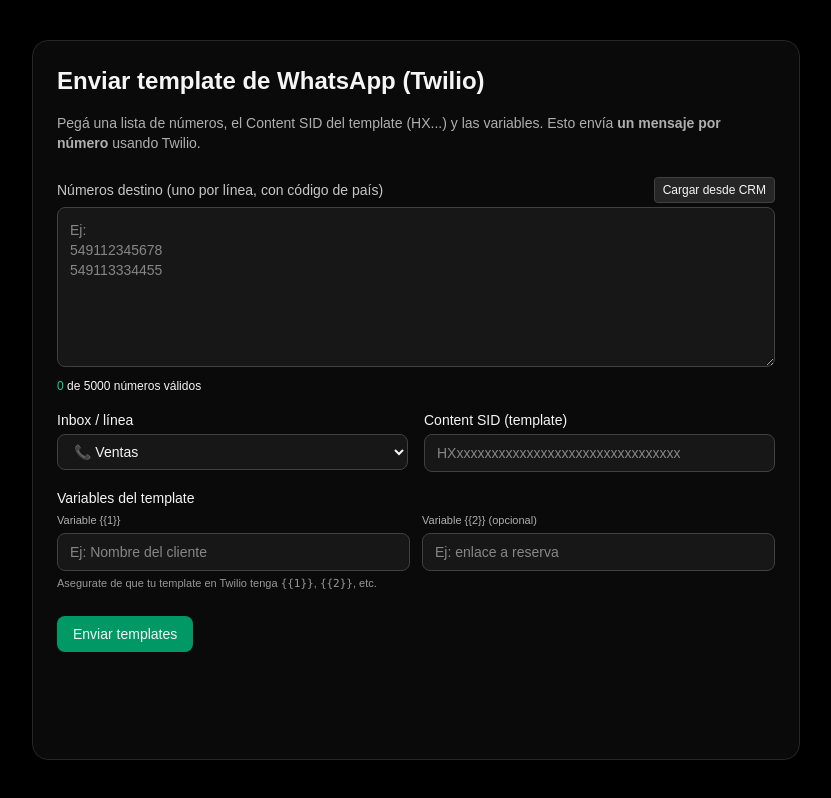
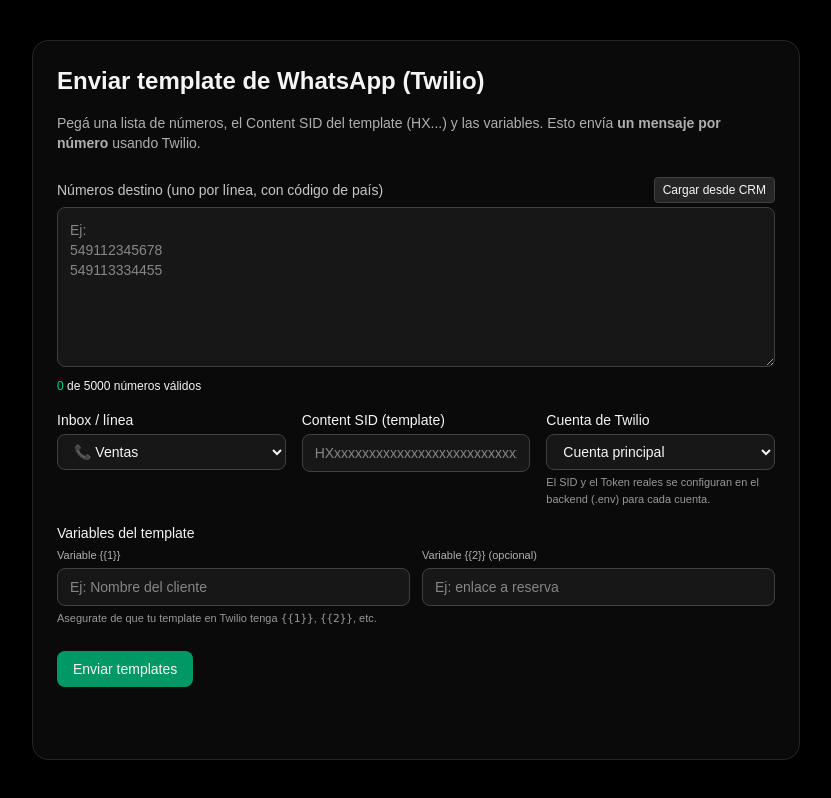
Before and after one commit to bokkarrajon26-coder/supra, a Next.js app: page /templates-bulk in a window 1280 px wide. Shown: the whole page, without its empty margins (224-1055 px from the left). Built offline with nearby package versions, Linux system fonts and the light colour scheme.

Commit message:
Update page.tsx

```diff
--- a/app/templates-bulk/page.tsx
+++ b/app/templates-bulk/page.tsx
@@ -21,7 +21,7 @@ export default function TemplatesBulkPage() {
   const [sending, setSending] = useState(false);
   const [results, setResults] = useState<SendResult[] | null>(null);
   const [error, setError] = useState<string | null>(null);
-
+  const [accountKey, setAccountKey] = useState("main");
   // numeros
   const [rawNumbers, setRawNumbers] = useState("");
   const [numbers, setNumbers] = useState<string[]>([]);
@@ -95,6 +95,8 @@ export default function TemplatesBulkPage() {
       variables: {
         "1": var1,
         "2": var2,
+        accountKey, // 👈 clave de cuenta Twilio
+
       },
     };
 
@@ -175,7 +177,7 @@ export default function TemplatesBulkPage() {
             )}
           </div>
 
-          {/* Inbox & Content SID */}
+          {/* Inbox & Content SID & Cuenta Twilio */}
           <div className="flex flex-col md:flex-row gap-4">
             <div className="flex-1">
               <label className="block text-sm mb-1">Inbox / línea</label>
@@ -190,6 +192,7 @@ export default function TemplatesBulkPage() {
                 <option value="soporte">🛠 Soporte</option>
               </select>
             </div>
+
             <div className="flex-1">
               <label className="block text-sm mb-1">Content SID (template)</label>
               <input
@@ -198,6 +201,23 @@ export default function TemplatesBulkPage() {
                 value={contentSid}
                 onChange={(e) => setContentSid(e.target.value)}
               />
+            </div>
+
+            <div className="flex-1">
+              <label className="block text-sm mb-1">Cuenta de Twilio</label>
+              <select
+                className="w-full bg-neutral-900 border border-neutral-700 rounded-lg px-3 py-2 text-sm"
+                value={accountKey}
+                onChange={(e) => setAccountKey(e.target.value)}
+              >
+                <option value="main">Cuenta principal</option>
+                <option value="tribet">Tribet</option>
+                <option value="casinoX">Casino X</option>
+                {/* agregas más cuentas según tu .env */}
+              </select>
+              <p className="text-[11px] opacity-60 mt-1">
+                El SID y el Token reales se configuran en el backend (.env) para cada cuenta.
+              </p>
             </div>
           </div>
 
```
